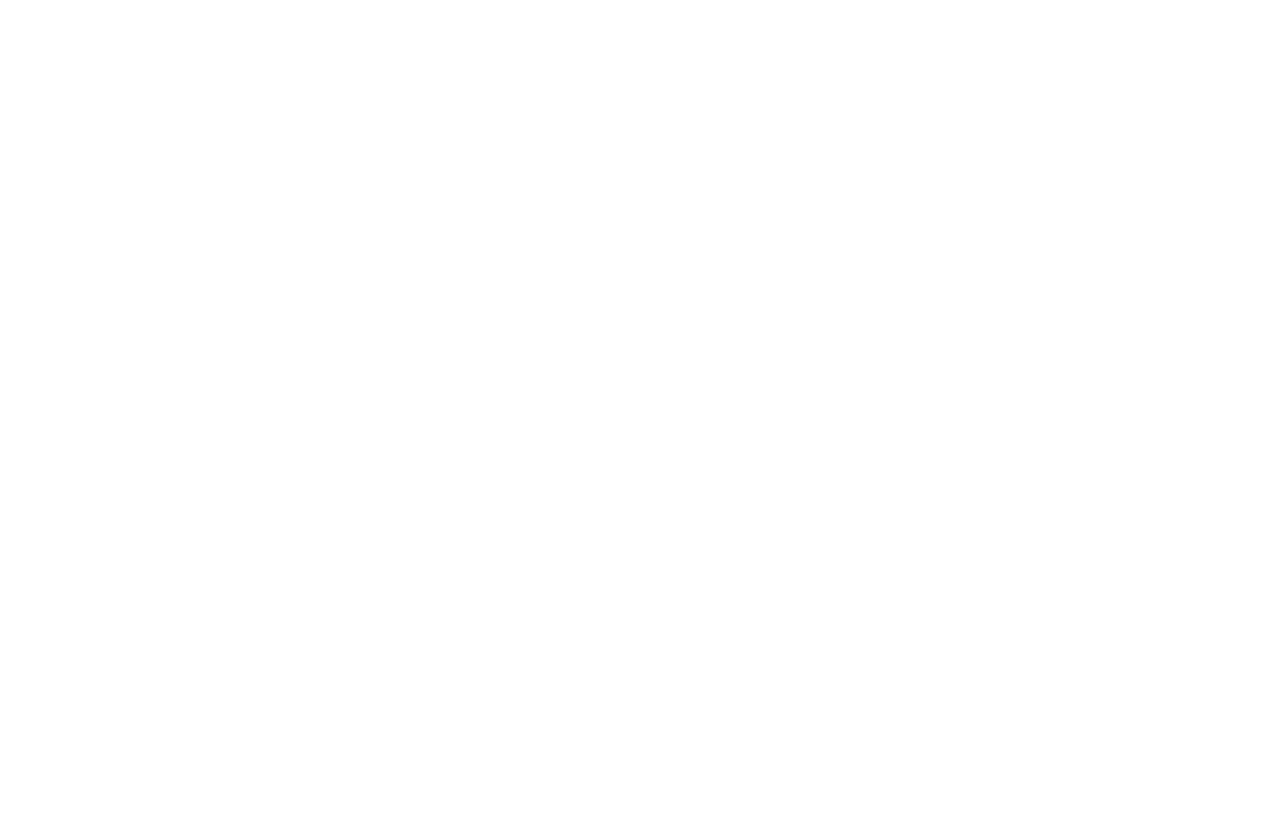
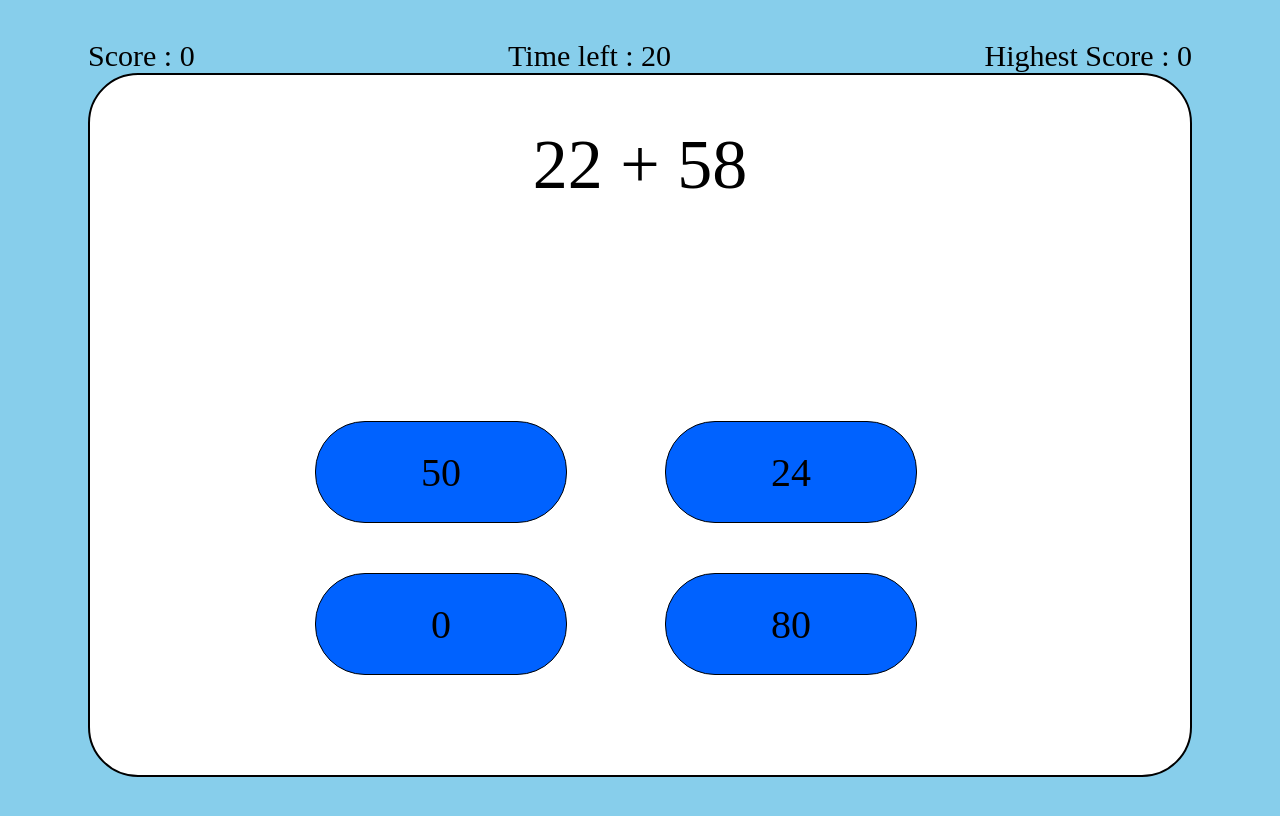
Before and after one commit to Mehdi856/math-game, a plain HTML site: page index.html in a window 1280 px wide. Drawn offline with Linux system fonts and the light colour scheme.

Commit message:
Html and css set now time for Javascript

```diff
--- a/index.html
+++ b/index.html
@@ -7,7 +7,23 @@
     <link rel="stylesheet" href="style.css">
 </head>
 <body>
+    <div class="container">
+        <div id="score">
+            <div id="currentScore">Score : 0</div>
+            <div id="timer">Time left : 20</div>
+            <div id="highestScore">Highest Score : 0</div>
+        </div>
 
+        <div id="game">
+            <div id="equation">22 + 58</div>
+            <div id="options">
+                <div id="option1">50</div>
+                <div id="option2">24</div>
+                <div id="option3">0</div>
+                <div id="option4">80</div>
+            </div>
+        </div>
+    </div>
 
     <script src="script.js"></script>
 </body>
--- a/script.js
+++ b/script.js
@@ -0,0 +1 @@
+let game = document.getElementById('game')
--- a/style.css
+++ b/style.css
@@ -0,0 +1,53 @@
+body {
+    background-color: #87CEEB;
+    display: grid;
+    height: 100vh;
+    place-items: center;
+}
+
+#game{
+    width: 1100px;
+    height: 700px;
+    border: 2px solid black;
+    border-radius: 50px;
+    background-color: white;
+    display: flex;
+    align-items: center;
+    flex-direction: column;
+    justify-content: space-between;
+}
+#score {
+    display: flex;
+    flex-direction: row;
+    justify-content: space-between;
+    font-size: 30px;
+}
+
+#options {
+    justify-content: flex-end;
+    display: grid;
+    grid-template-columns: 300px 300px;
+    margin-bottom: 100px;
+    gap: 50px;
+}
+#options>div{
+    border: 1px solid black;
+    background-color: rgb(0, 98, 255);
+    border-radius: 50px;
+    width: 250px;
+    height: 100px;
+    font-size: 40px;
+
+    display: flex;
+    justify-content: center;
+    align-items: center;
+}
+
+#options>div:hover{
+    background-color: white;
+}
+
+#equation {
+    margin-top: 50px;
+    font-size: 70px;
+}
```
